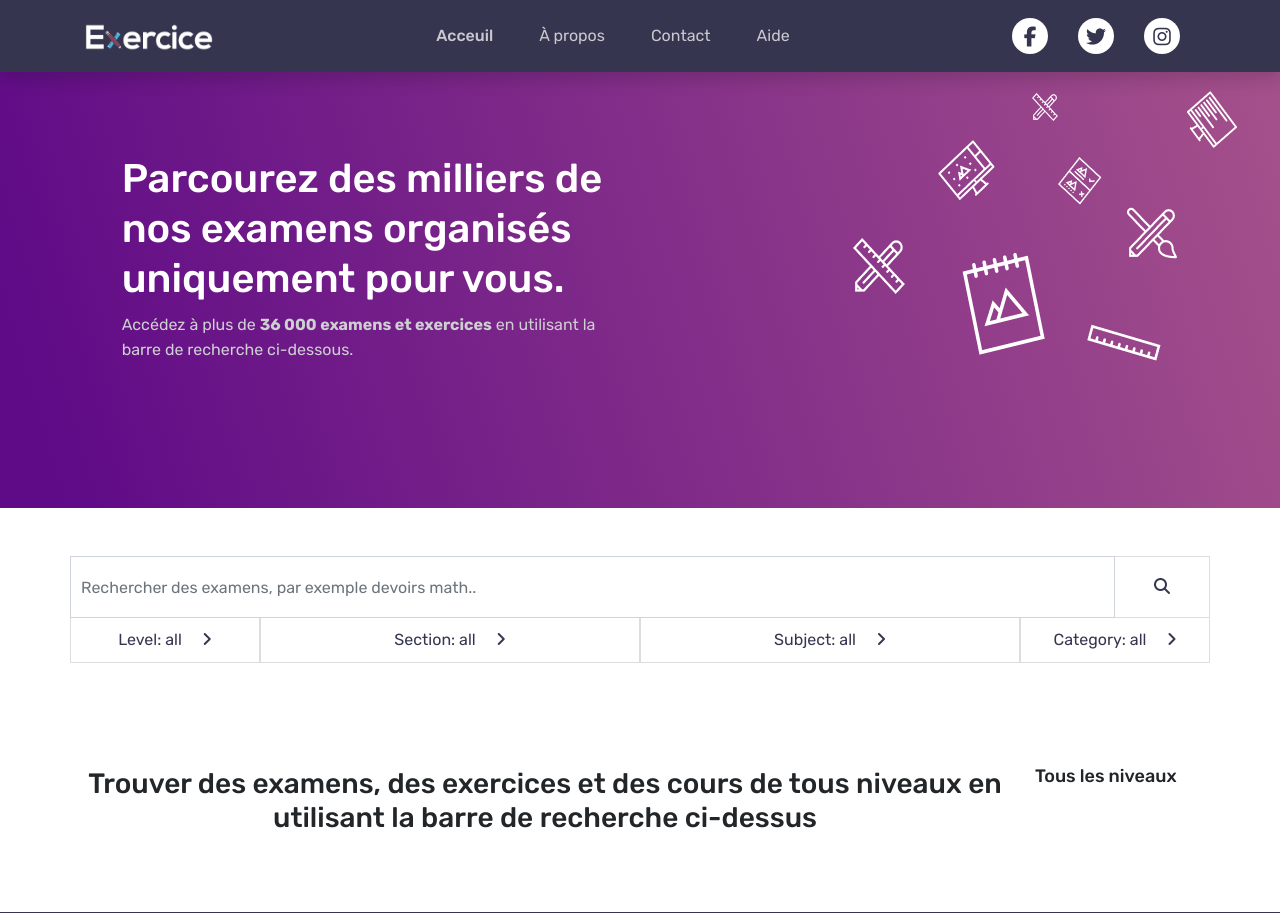
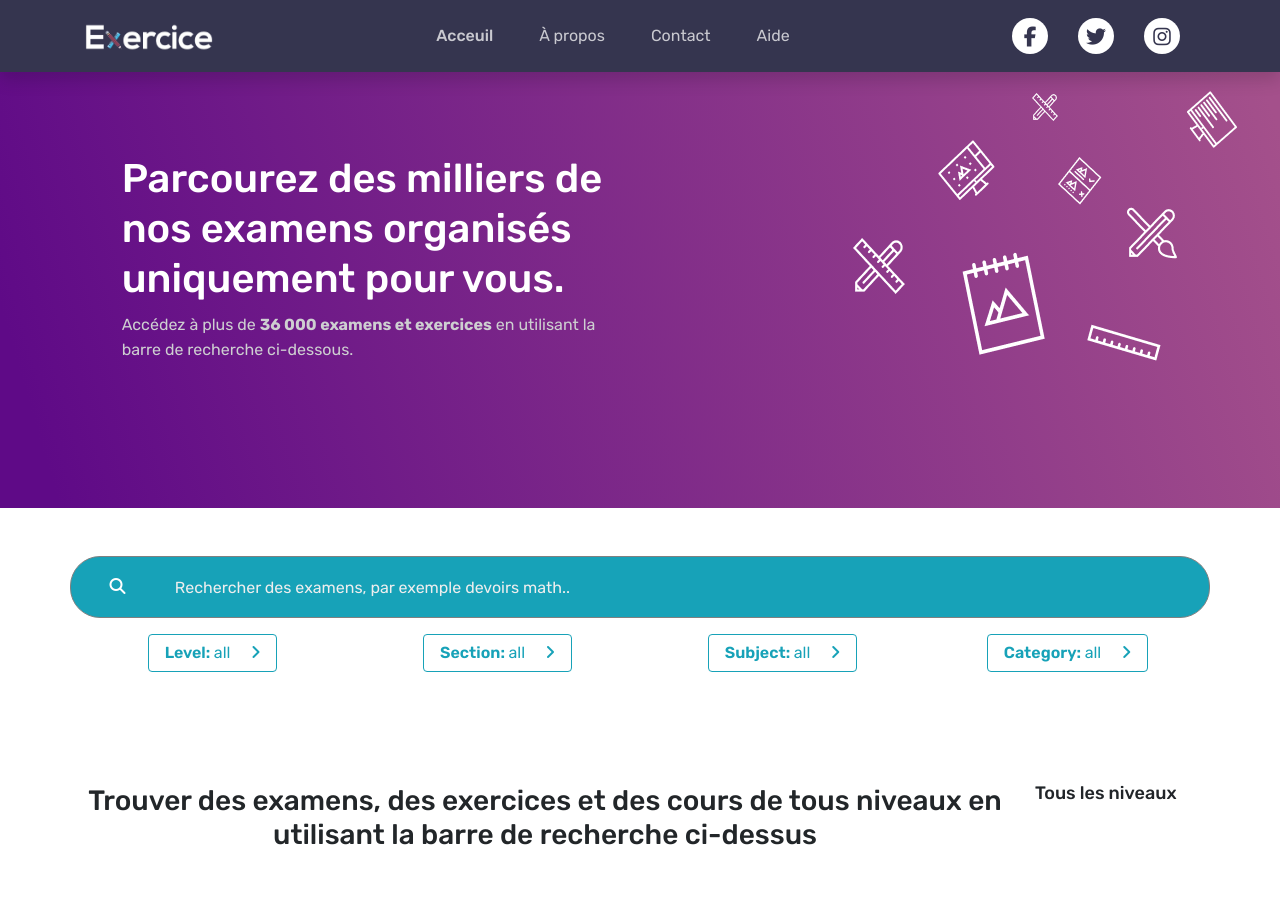
Before and after one commit to a-araari/exam, a Django app: page /search/ in a window 1280 px wide. Shown: the top 913 px of the page. Run offline with Django 3.2, Linux system fonts and the light colour scheme; data that the repository does not hold is empty; some libraries are stand-ins or nearby versions.

Commit message:
Update UI

```diff
--- a/home/static/home/css/search-input.css
+++ b/home/static/home/css/search-input.css
@@ -1,5 +1,19 @@
 .search-container {
 
+}
+.search-container #search-query-input {
+    background-color: #00000000;
+    color: white;
+}
+.search-container #search-row-container {
+    background-color: var(--info);
+    border-radius: 30px;
+    border: 1px solid gray;
+}
+.search-container #search-row-container:focus-within {
+    border-radius: 10px;
+    border-bottom-left-radius: 0px;
+    border-bottom-right-radius: 0px;
 }
 .search-container .dropdown-toggle::after {
     display: none !important;
@@ -7,13 +21,18 @@
 .search-container input:focus,
 .search-container .form-control:focus{
     box-shadow: none;
-    border-color: #35354F;
+    border-color: var(--info);
+}
+.search-container .btn-outline-info {
+    box-shadow: none!important;
+    padding-right: 0!important;
+    padding-left: 0!important;
 }
 .search-container .btn-outline-purple-1 {
     background-color: #FFFFFF00;
     color: #35354F;
     border-color: #ddd;
-    border-radius: 0!important;
+    border-radius: 40px!important;
     box-shadow: none!important;
     padding-right: 0!important;
     padding-left: 0!important;
@@ -29,20 +48,38 @@
     cursor: pointer;
 }
 .search-container .dropdown-item:hover {
-    background-color: #35354F;
-    color: var(--white);
+    background-color: #FFF;
+    color: #000;
 }
 .tt-suggestion {
     padding: 10px 5px;
-    color: #FFFFFF;
+    color: #eee;
 }
 /* In-input autocomplete */
 .tt-hint {
-    color: gray;
+    color: #ddd;
 }
 .tt-highlight {
-    color: #e02f2f;
+    color: #FFF;
 }
 .tt-cursor {
-    background-color: #000;
+    background-color: #262635;
 }
+
+.search-container #search-query-input::placeholder { /* Chrome, Firefox, Opera, Safari 10.1+ */
+    color: #eee;
+    opacity: 1; /* Firefox */
+}
+.search-container #search-query-input:-ms-input-placeholder { /* Internet Explorer 10-11 */
+    color: #eee;
+}
+.search-container #search-query-input::-ms-input-placeholder { /* Microsoft Edge */
+    color: #eee;
+}
+
+.search-container .dropdown-button .span1 {
+    font-weight: 600;
+}
+.search-container .dropdown-button .to-change {
+    font-weight: 400;
+}
--- a/home/static/home/js/search-input.js
+++ b/home/static/home/js/search-input.js
@@ -35,7 +35,7 @@ function selectOption(item, dropName) {
     container = $(dropdownContainerString)
 
     if (container != null) {
-        buttonText = $(dropdownContainerString + ' button span')
+        buttonText = $(dropdownContainerString + ' button span .to-change')
         buttonText.text(item.text())
         hiddenInput = $('#' + dropName + '-hidden-input')
         hiddenInput.val(item.data('slug'))
--- a/home/static/home/js/typeahead.bundle.js
+++ b/home/static/home/js/typeahead.bundle.js
@@ -1142,7 +1142,7 @@
                     zIndex: "100",
                     display: "none",
                     color: "white",
-                    backgroundColor: "#35354F",
+                    backgroundColor: "#00000000",
                 },
                 ltr: {
                     left: "0",
--- a/home/templates/home/index.html
+++ b/home/templates/home/index.html
@@ -27,7 +27,7 @@
                 Lorem ipsum dolor sit amet, consectetur adipiscing elit, sed do eiusmod tempor incididunt ut labore et dolore magna aliqua. Ut enim ad minim veniam, quis nostrud consequat.
             </p>
             <!-- Search bar -->
-            {% include "./search-input.html" with hide_filters=True big_search_icon=True %}
+            {% include "./search-input.html" with hide_filters=True %}
         </div>
 
         <div class="col-12 col-lg-6 mt-4 mt-lg-0">
--- a/home/templates/home/search-input.html
+++ b/home/templates/home/search-input.html
@@ -11,89 +11,97 @@
 <form action="{% url 'home:search' %}" method="GET">
 
     <div class="search-container justify-content-center">
-        <div class="row mt-5 mb-0">
-            <div id="search-input-container" class="col-10 {% if big_search_icon %}col-md-10{% else %}col-md-11{% endif %} pl-1 pl-md-0 pr-0" style="margin-right: 1px;">
-                <input id="search-query-input" type="text"  name="q" value="{{ query|default:'' }}" class="form-control typeahead rounded-0 pr-4" style="padding: 30px 10px;" placeholder="{% translate 'Rechercher des examens, par exemple devoirs math' %}.." autofocus="true" required>
+        <div id="search-row-container" class="row mt-5 mb-0">
+            <div class="col-2 {% if big_search_icon %}col-md-2{% else %}col-md-1{% endif %} w-100 pr-1 pr-md-0 pl-0 input-group-append" style="max-height: 62px;">
+                <button class="btn w-100 px-0 border-0 border-right-0 px-4 w-100 text-center text-white" id="basic-addon2"><i class="fa fa-search"></i></button>
             </div>
 
-            <div class="col-2 {% if big_search_icon %}col-md-2{% else %}col-md-1{% endif %} w-100 pr-1 pr-md-0 pl-0 input-group-append" style="max-height: 62px;">
-                <button class="btn w-100 px-0 btn-outline-purple-1 rounded-0 border-left-0 px-4 w-100 text-center" id="basic-addon2"><i class="fa fa-search"></i></button>
+            <div id="search-input-container" class="col-10 {% if big_search_icon %}col-md-10{% else %}col-md-11{% endif %} pl-1 pl-md-0 pr-0" style="margin-right: 1px;">
+                <input id="search-query-input" type="text"  name="q" value="{{ query|default:'' }}" class="form-control rounded-pill typeahead border-left-0 border-0 pr-4" style="padding: 30px 10px;" placeholder="{% translate 'Rechercher des examens, par exemple devoirs math' %}.." autofocus="true" required>
             </div>
         </div>
 
-        <div class="row mb-5 mt-0 px-1 px-md-0 {% if hide_filters %}d-none{% endif %}">
+        <div class="row mb-5 mt-3 px-1 px-md-0 {% if hide_filters %}d-none{% endif %}">
 
+            <div class="col d-flex justify-content-center px-1 mb-2">
 
-            <div id="level-dropdown-container" class="col-12 col-md-4 col-lg-2 px-0 mx-0 w-100 input-group-prepend">
+                <div id="level-dropdown-container" class="px-0 mx-0">
                     <input id="level-hidden-input" type="hidden" name="level" value="{{ default_level }}">
 
-                <button class="border-top-0 w-100 shadow-none btn btn-outline-purple-1 dropdown-toggle" style="padding: 10px 10px;" type="button" data-toggle="dropdown" aria-haspopup="true" aria-expanded="false">
-                    <span>{% trans "Level: " %} {{ default_level }}</span>
-                    <i class="fa fa-angle-right ml-3"></i>
+                    <button class="dropdown-button shadow-none btn btn-outline-info dropdown-toggle" type="button" data-toggle="dropdown" aria-haspopup="true" aria-expanded="false">
+                        <span class="span1 pl-3">{% trans "Level: " %}<span class="to-change">{{ default_level }}</span></span>
+                        <i class="fa fa-angle-right pr-3 ml-3"></i>
                     </button>
 
-                <ul class="dropdown-menu pre-scrollable w-100 ">
-                    <li id="level-default-dropdown-item" class="dropdown-item" data-slug="all" onclick="levelSelect(this)">{% trans "Level: " %} {% trans "All" %}</li>
+                    <ul class="dropdown-menu pre-scrollable">
+                        <li id="level-default-dropdown-item" class="dropdown-item" data-slug="all" onclick="levelSelect(this)">{% trans "All" %}</li>
                         <div role="separator" class="dropdown-divider"></div>
                         {% for level in levels %}
                             <li class="dropdown-item" onclick="levelSelect(this)" data-slug="{{ level.slug }}">{{ level.name }}</li>
                         {% endfor %}
                     </ul>
                 </div>
+            </div>
 
+            <div class="col d-flex justify-content-center px-1 mb-2">
 
-            <div id="section-dropdown-container" class="col-12 col-md-8 col-lg-4 px-0 m-0 w-100 input-group-prepend">
+                <div id="section-dropdown-container" class="px-0 m-0">
                     <input id="section-hidden-input" type="hidden" name="section" value="{{ default_section }}">
 
-                <button class="border-top-0 w-100 shadow-none btn btn-outline-purple-1 dropdown-toggle" style="padding: 10px 10px;" type="button" data-toggle="dropdown" aria-haspopup="true" aria-expanded="false">
-                    <span>{% trans "Section: " %} {{ default_section }}</span>
-                    <i class="fa fa-angle-right ml-3"></i>
+                    <button class="dropdown-button shadow-none btn btn-outline-info dropdown-toggle" type="button" data-toggle="dropdown" aria-haspopup="true" aria-expanded="false">
+                        <span class="span1 pl-3">{% trans "Section: " %}<span class="to-change">{{ default_section }}</span></span>
+                        <i class="fa fa-angle-right pr-3 ml-3"></i>
                     </button>
 
-                <ul class="dropdown-menu pre-scrollable w-100 ">
-                    <li id="section-default-dropdown-item" class="dropdown-item" data-slug="all" onclick="sectionSelect(this)">{% trans "Section: " %} {% trans "All" %}</li>
+                    <ul class="dropdown-menu pre-scrollable">
+                        <li id="section-default-dropdown-item" class="dropdown-item" data-slug="all" onclick="sectionSelect(this)">{% trans "All" %}</li>
                         <div role="separator" class="dropdown-divider"></div>
                         {% for section in sections %}
                             <li class="dropdown-item" onclick="sectionSelect(this)" data-slug="{{ section.slug }}">{{ section.name }}</li>
                         {% endfor %}
                     </ul>
                 </div>
+            </div>
 
+            <div class="col d-flex justify-content-center px-1 mb-2">
 
-            <div id="subject-dropdown-container" class="col-12 col-md-8 col-lg-4 px-0 mx-0 w-100 input-group-prepend">
+                <div id="subject-dropdown-container" class="px-0 mx-0">
                     <input id="subject-hidden-input" type="hidden" name="subject" value="{{ default_subject }}">
 
-                <button class="border-top-0 w-100 shadow-none btn btn-outline-purple-1 dropdown-toggle" style="padding: 10px 10px;" type="button" data-toggle="dropdown" aria-haspopup="true" aria-expanded="false">
-                    <span>{% trans "Subject: " %} {{ default_subject }}</span>
-                    <i class="fa fa-angle-right ml-3"></i>
+                    <button class="dropdown-button shadow-none btn btn-outline-info dropdown-toggle" type="button" data-toggle="dropdown" aria-haspopup="true" aria-expanded="false">
+                        <span class="span1 pl-3">{% trans "Subject: " %}<span class="to-change">{{ default_subject }}</span></span>
+                        <i class="fa fa-angle-right pr-3 ml-3"></i>
                     </button>
 
-                <ul class="dropdown-menu pre-scrollable w-100 ">
-                    <li id="subject-default-dropdown-item" class="dropdown-item" data-slug="all" onclick="subjectSelect(this)">{% trans "Subject: " %} {% trans "All" %}</li>
+                    <ul class="dropdown-menu pre-scrollable">
+                        <li id="subject-default-dropdown-item" class="dropdown-item" data-slug="all" onclick="subjectSelect(this)">{% trans "All" %}</li>
                         <div role="separator" class="dropdown-divider"></div>
                         {% for subject in subjects %}
                             <li class="dropdown-item" onclick="subjectSelect(this)" data-slug="{{ subject.slug }}">{{ subject.name }}</li>
                         {% endfor %}
                     </ul>
                 </div>
+            </div>
 
+            <div class="col d-flex justify-content-center px-1 mb-2">
 
-            <div id="category-dropdown-container" class="col-12 col-md-4 col-lg-2 px-0 mx-0 w-100 input-group-prepend">
+                <div id="category-dropdown-container" class="px-0 mx-0">
                     <input id="category-hidden-input" type="hidden" name="category" value="{{ default_category }}">
 
-                <button class="border-top-0 w-100 shadow-lg-none btn btn-outline-purple-1 dropdown-toggle" style="padding: 10px 10px;" type="button" data-toggle="dropdown" aria-haspopup="true" aria-expanded="false">
-                    <span>{% trans "Category: " %} {{ default_category }}</span>
-                    <i class="fa fa-angle-right ml-3"></i>
+                    <button class="dropdown-button shadow-none btn btn-outline-info dropdown-toggle" type="button" data-toggle="dropdown" aria-haspopup="true" aria-expanded="false">
+                        <span class="span1 pl-3">{% trans "Category: " %}<span class="to-change">{{ default_category }}</span></span>
+                        <i class="fa fa-angle-right pr-3 ml-3"></i>
                     </button>
 
-                <ul class="dropdown-menu pre-scrollable w-100 ">
-                    <li id="category-default-dropdown-item" class="dropdown-item" data-slug="all" onclick="categorySelect(this)">{% trans "Category: " %} {% trans "All" %}</li>
+                    <ul class="dropdown-menu pre-scrollable">
+                        <li id="category-default-dropdown-item" class="dropdown-item" data-slug="all" onclick="categorySelect(this)">{% trans "All" %}</li>
                         <div role="separator" class="dropdown-divider"></div>
                         {% for category in categories %}
                             <li class="dropdown-item" onclick="categorySelect(this)" data-slug="{{ category.slug }}">{{ category.name }}</li>
                         {% endfor %}
                     </ul>
                 </div>
+            </div>
 
         </div>
     </div>
```
Lines whose indentation alone changed are shown as unchanged.
